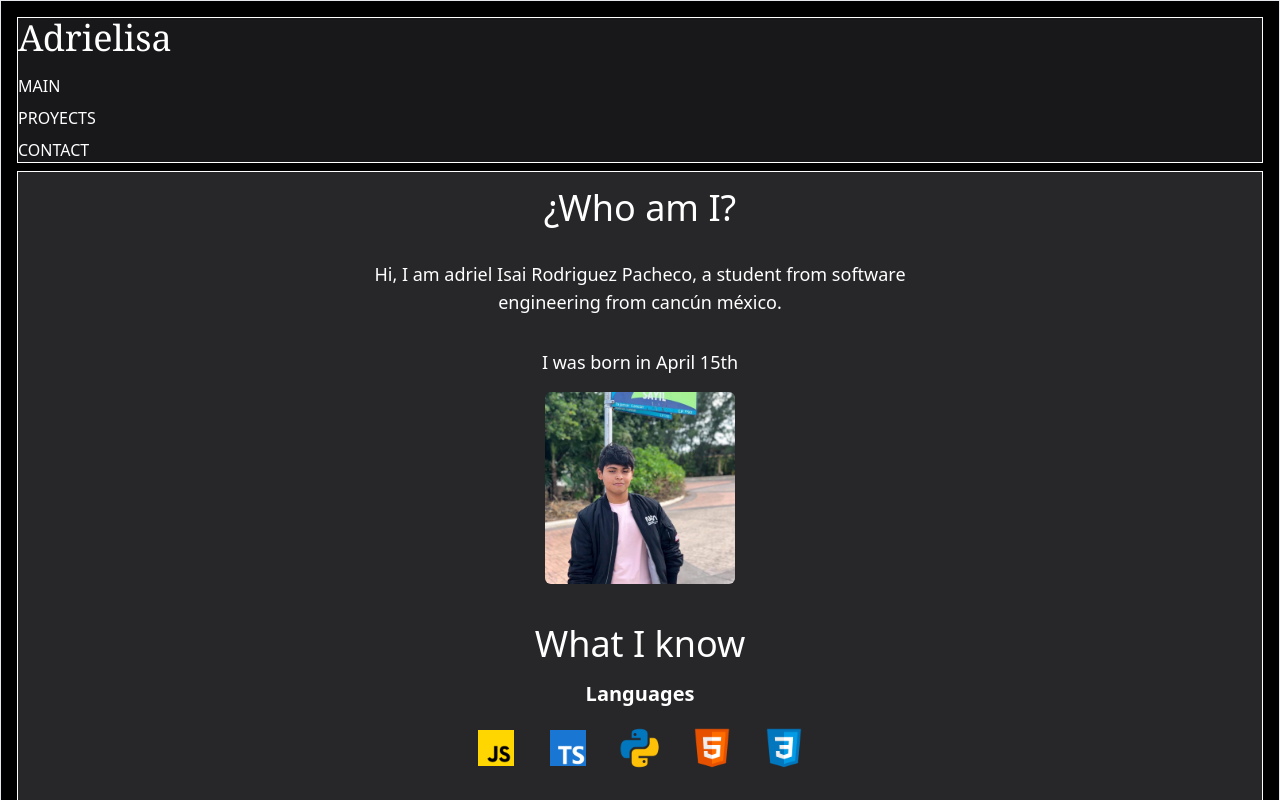
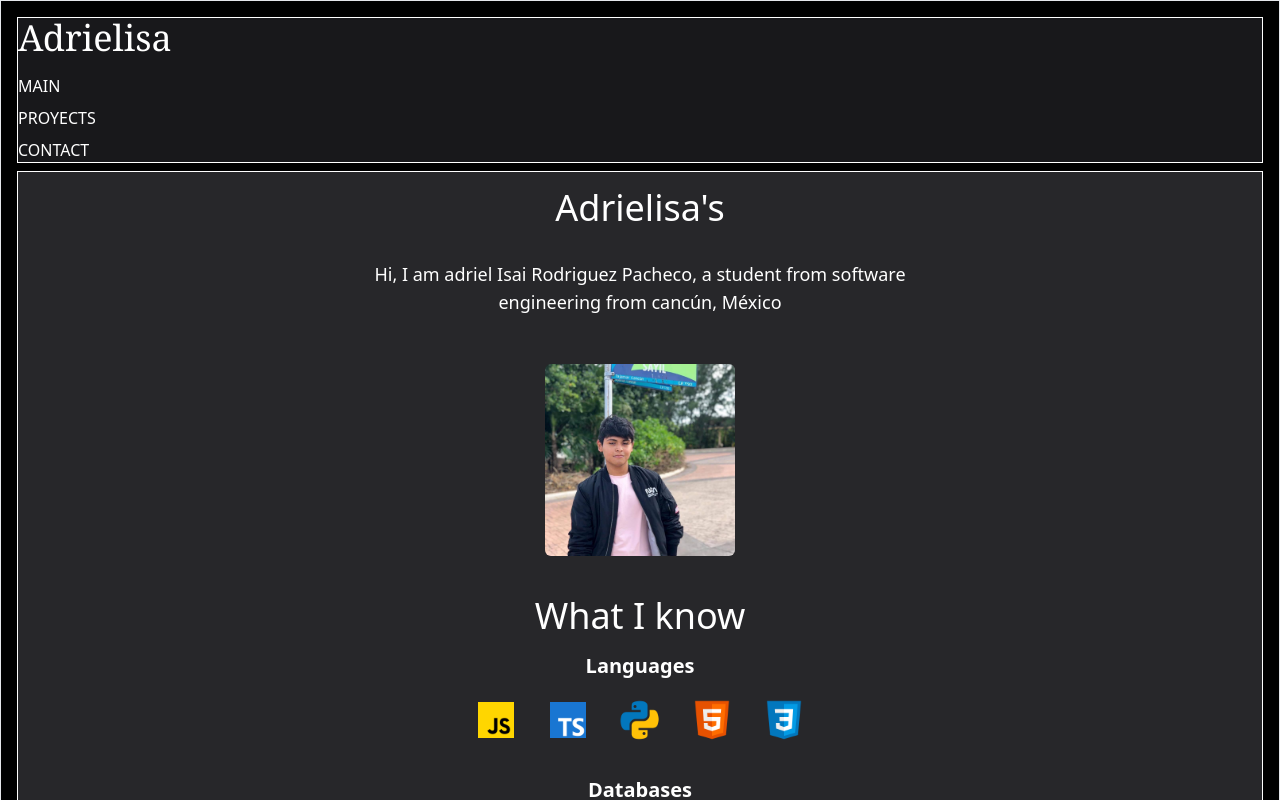
Before and after one commit to adrielisa/Portafolio_Adrielisa, a React (Vite) app in the folder Frontend/: page / in a window 1280 px wide. Shown: the top 800 px of the page. Built offline with nearby package versions, Linux system fonts and the light colour scheme.

Commit message:
Update Principal view

```diff
--- a/Frontend/src/pages/Principal.tsx
+++ b/Frontend/src/pages/Principal.tsx
@@ -5,20 +5,18 @@ const Main: React.FC = () => {
         <div>
             {/* */}
             <div className="text-white text-center pt-4">
-                <h1 className="text-4xl font-medium">¿Who am I?</h1>
-                <p className='p-8 pl-10 pr-10 lg:pl-80 lg:pr-80 text-center lg:text-lg'>
-                    Hi, I am adriel Isai Rodriguez Pacheco, a student from software engineering from cancún méxico.
+                <h1 className="text-4xl font-medium">Adrielisa's</h1>
+                <p className='p-8 pl-20 pr-20 lg:pl-80 lg:pr-80 text-center lg:text-lg'>
+                    Hi, I am adriel Isai Rodriguez Pacheco, a student from software engineering from cancún, México
                 </p>
-                <p className='lg:text-lg'>
-                    I was born in April 15th
-                </p>
+
                 <div className='flex justify-center gap-6 mt-4'>
                     <img src="Yo.jpg" alt="Adriel" className='h-48 lg:h-48 rounded-md' />
                 </div>
             </div>
 
             <div className='text-white text-center pt-10'>
-                <h1 className="text-4xl font-medium ">What I know</h1>
+                <h2 className="text-4xl font-medium ">What I know</h2>
 
                 {/*Languages*/}
                 <div className='mb-8'>
```
